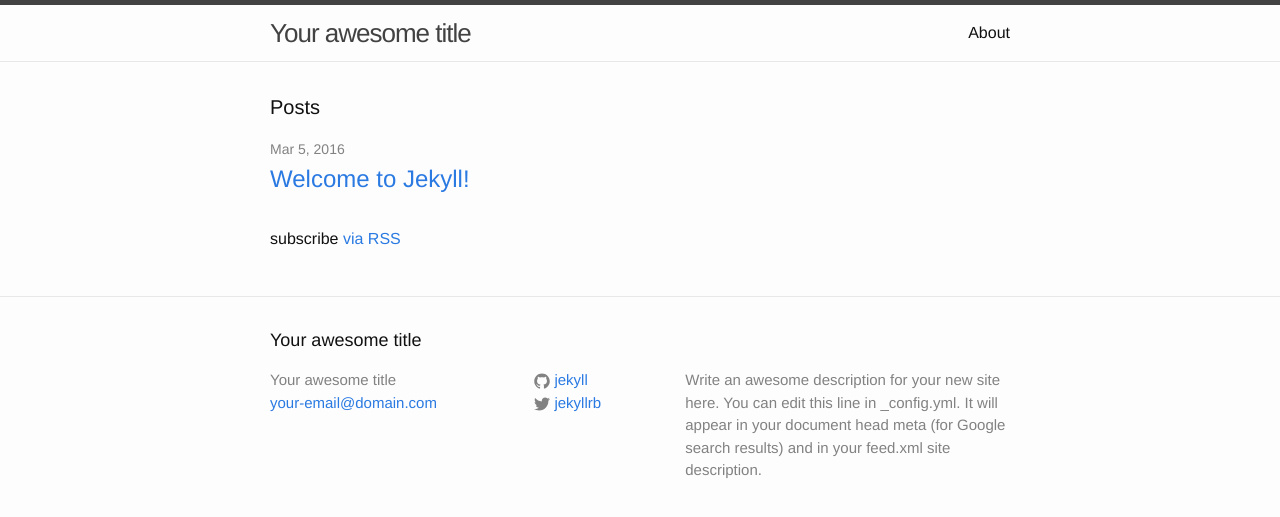
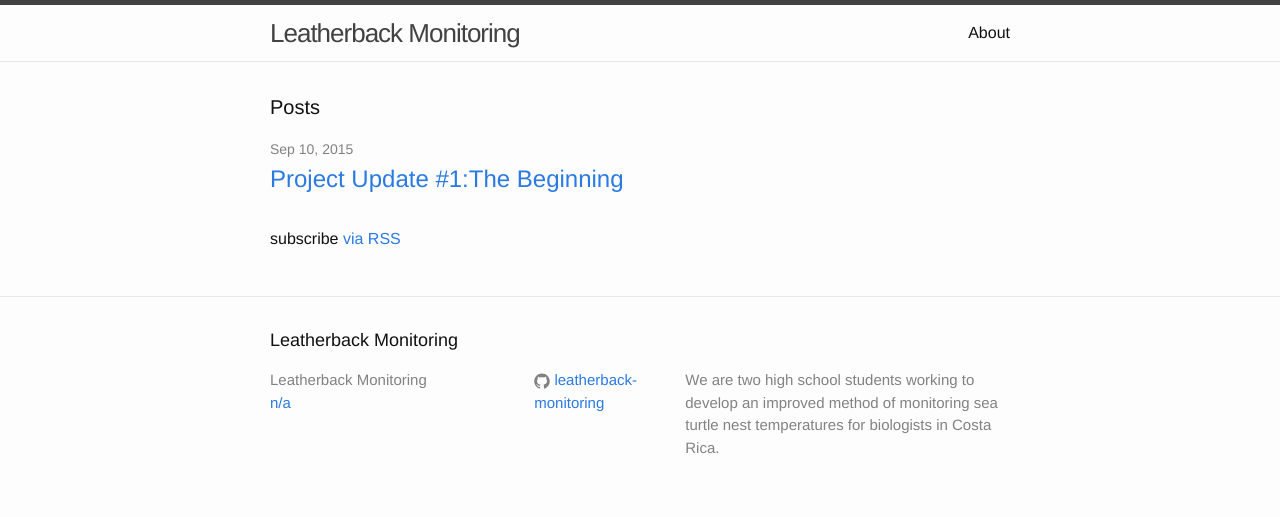
Before and after one commit to leatherback-monitoring/leatherback-monitoring.github.io, a Jekyll site: the page built from index.html, in a window 1280 px wide. Shown: the top 517 px of the page. Built offline with Jekyll 4.4.1, drawn with Linux system fonts in a browser that asks for light colours.

Commit message:
5 blog drafts

```diff
--- a/_config.yml
+++ b/_config.yml
@@ -6,16 +6,13 @@
 # 'jekyll serve'. If you change this file, please restart the server process.
 
 # Site settings
-title: Your awesome title
-email: your-email@domain.com
+title: Leatherback Monitoring
+email: n/a
 description: > # this means to ignore newlines until "baseurl:"
-  Write an awesome description for your new site here. You can edit this
-  line in _config.yml. It will appear in your document head meta (for
-  Google search results) and in your feed.xml site description.
+  We are two high school students working to develop an improved method of monitoring sea turtle nest temperatures for biologists in Costa Rica.
 baseurl: "" # the subpath of your site, e.g. /blog
 url: "http://yourdomain.com" # the base hostname & protocol for your site
-twitter_username: jekyllrb
-github_username:  jekyll
+github_username:  leatherback-monitoring
 
 # Build settings
 markdown: kramdown
--- /dev/null
+++ b/_drafts/2015-11-30-Project Update #2.markdown
@@ -0,0 +1,6 @@
+---
+layout: post
+title:  "Project Update #2:Applying for Grants"
+date:   2015-11-30 15:21:36 -0800
+categories: jekyll update
+---
--- /dev/null
+++ b/_drafts/2016-01-20-Project Update #3.markdown
@@ -0,0 +1,6 @@
+---
+layout: post
+title:  "Project Update #3:Great News!"
+date:   2016-1-20 15:21:36 -0800
+categories: jekyll update
+---
--- /dev/null
+++ b/_drafts/2016-02-23-Project Update #4.markdown
@@ -0,0 +1,6 @@
+---
+layout: post
+title:  "Project Update #4:The First Prototype"
+date:   2016-02-23 19:21:36 -0800
+categories: jekyll update
+---
--- /dev/null
+++ b/_posts/2015-09-10-Project Update #1.markdown
@@ -0,0 +1,7 @@
+---
+layout: post
+title:  "Project Update #1:The Beginning"
+date:   2015-09-10 14:56:08 -0800
+categories: jekyll update
+---
+Our project has officially begun! We've met with our head of school, Diane, as well as George Shillinger and Kristin Reed of the Leatherback Trust and they've all given their permission and support for the project to go forward. Our current step is to define the scope and needs for the project: exactly what do biologists need in order to significantly improve the way they study sea turtle nests, and what portion of that can we deliver to them? I think one of the biggest learnings for us so far is the importance of this skill--to properly define the project, from the beginning.
--- a/_sass/_base.scss
+++ b/_sass/_base.scss
@@ -43,8 +43,8 @@
  * Images
  */
 img {
-    max-width: 100%;
-    vertical-align: middle;
+    max-width: 60%;
+    vertical-align: bottom;
 }
 
 
```
Also changed, not shown: _drafts/2015-03-05-Project Update #5.markdown (added, +13 -0 lines), _posts/2016-03-05-welcome-to-jekyll.markdown (deleted, +0 -25 lines), about.md (+5 -7 lines), 2 other files.
